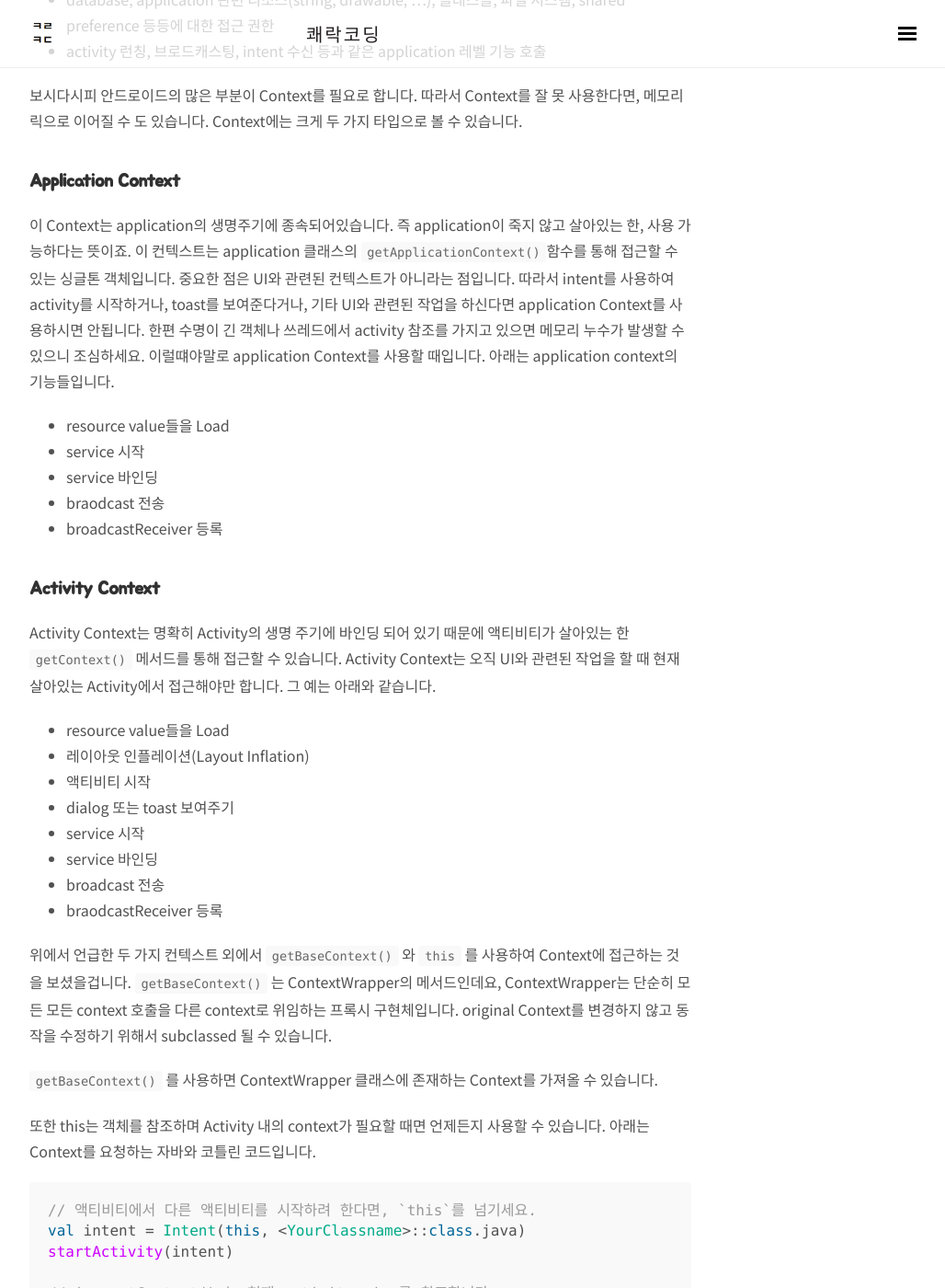
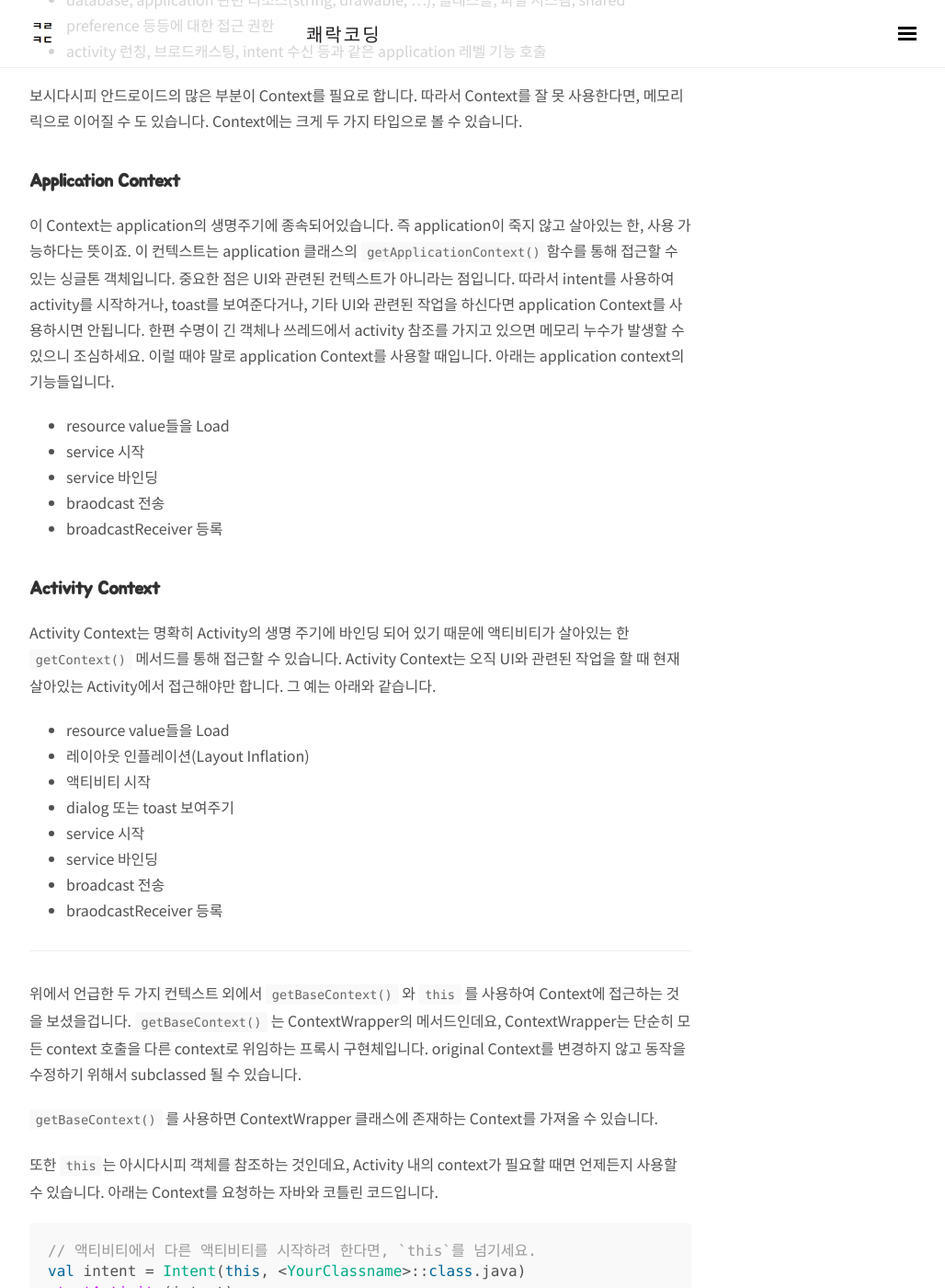
Before and after one commit to wooooooak/wooooooak.github.io, a Jekyll site: the page built from _posts/번역하며공부하기/2020-01-07-How_to_Use_Context_Correctly_in_Android.md, in a window 1280 px wide and 1400 px high, scrolled down 446 px. Shown: the whole window at 92% size, without its empty margins (248-1276 px from the left). Built offline with Jekyll 4.4.1, drawn with Linux system fonts in a browser that asks for light colours; nearby versions of some CDN libraries; some web fonts are replaced; comment, search, counter and statistics services are not loaded.

Commit message:
오탈자 수정

````diff
--- a/_posts/번역하며공부하기/2020-01-07-How_to_Use_Context_Correctly_in_Android.md
+++ b/_posts/번역하며공부하기/2020-01-07-How_to_Use_Context_Correctly_in_Android.md
@@ -18,7 +18,7 @@ Android Context는 Android에서 가장 중요한 객체 중 하나입니다. Co
 
 ### Application Context
 
-이 Context는 application의 생명주기에 종속되어있습니다. 즉 application이 죽지 않고 살아있는 한, 사용 가능하다는 뜻이죠. 이 컨텍스트는 application 클래스의 `getApplicationContext()`함수를 통해 접근할 수 있는 싱글톤 객체입니다. 중요한 점은 UI와 관련된 컨텍스트가 아니라는 점입니다. 따라서 intent를 사용하여 activity를 시작하거나, toast를 보여준다거나, 기타 UI와 관련된 작업을 하신다면 application Context를 사용하시면 안됩니다. 한편 수명이 긴 객체나 쓰레드에서 activity 참조를 가지고 있으면 메모리 누수가 발생할 수 있으니 조심하세요. 이럴떄야말로 application Context를 사용할 때입니다. 아래는 application context의 기능들입니다.
+이 Context는 application의 생명주기에 종속되어있습니다. 즉 application이 죽지 않고 살아있는 한, 사용 가능하다는 뜻이죠. 이 컨텍스트는 application 클래스의 `getApplicationContext()`함수를 통해 접근할 수 있는 싱글톤 객체입니다. 중요한 점은 UI와 관련된 컨텍스트가 아니라는 점입니다. 따라서 intent를 사용하여 activity를 시작하거나, toast를 보여준다거나, 기타 UI와 관련된 작업을 하신다면 application Context를 사용하시면 안됩니다. 한편 수명이 긴 객체나 쓰레드에서 activity 참조를 가지고 있으면 메모리 누수가 발생할 수 있으니 조심하세요. 이럴 때야 말로 application Context를 사용할 때입니다. 아래는 application context의 기능들입니다.
 
 - resource value들을 Load
 - service 시작
@@ -39,11 +39,13 @@ Activity Context는 명확히 Activity의 생명 주기에 바인딩 되어 있
 - broadcast 전송
 - braodcastReceiver 등록
 
-위에서 언급한 두 가지 컨텍스트 외에서 `getBaseContext()` 와 `this` 를 사용하여 Context에 접근하는 것을 보셨을겁니다. `getBaseContext()` 는 ContextWrapper의 메서드인데요, ContextWrapper는 단순히 모든 모든 context 호출을 다른 context로 위임하는 프록시 구현체입니다. original Context를 변경하지 않고 동작을 수정하기 위해서 subclassed 될 수 있습니다.
+---
+
+위에서 언급한 두 가지 컨텍스트 외에서 `getBaseContext()` 와 `this` 를 사용하여 Context에 접근하는 것을 보셨을겁니다. `getBaseContext()` 는 ContextWrapper의 메서드인데요, ContextWrapper는 단순히 모든 context 호출을 다른 context로 위임하는 프록시 구현체입니다. original Context를 변경하지 않고 동작을 수정하기 위해서 subclassed 될 수 있습니다.
 
 `getBaseContext()` 를 사용하면 ContextWrapper 클래스에 존재하는 Context를 가져올 수 있습니다.
 
-또한 this는 객체를 참조하며 Activity 내의 context가 필요할 때면 언제든지 사용할 수 있습니다. 아래는 Context를 요청하는 자바와 코틀린 코드입니다.
+또한 `this`는 아시다시피 객체를 참조하는 것인데요, Activity 내의 context가 필요할 때면 언제든지 사용할 수 있습니다. 아래는 Context를 요청하는 자바와 코틀린 코드입니다.
 
 ```kotlin
 // 액티비티에서 다른 액티비티를 시작하려 한다면, `this`를 넘기세요.
````
